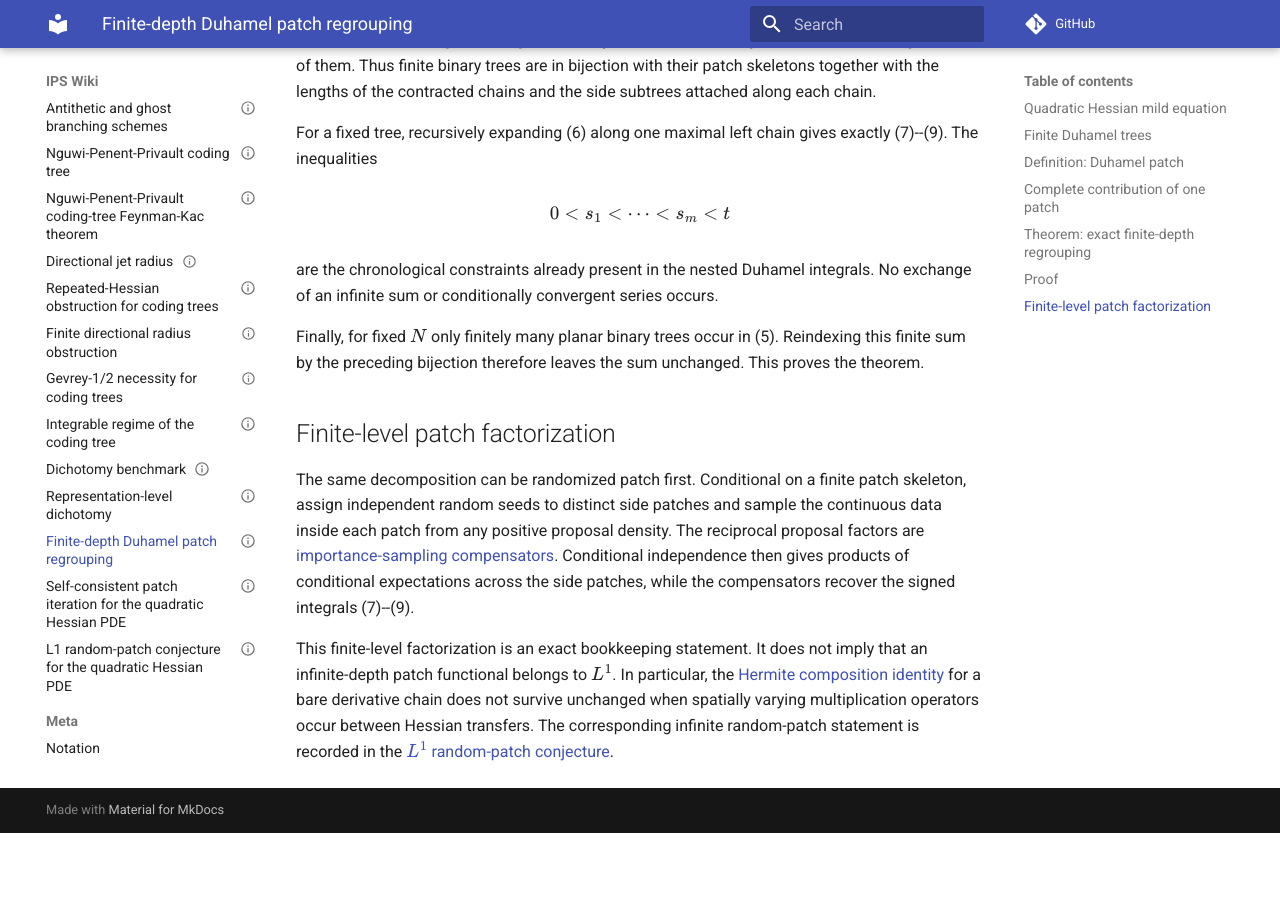
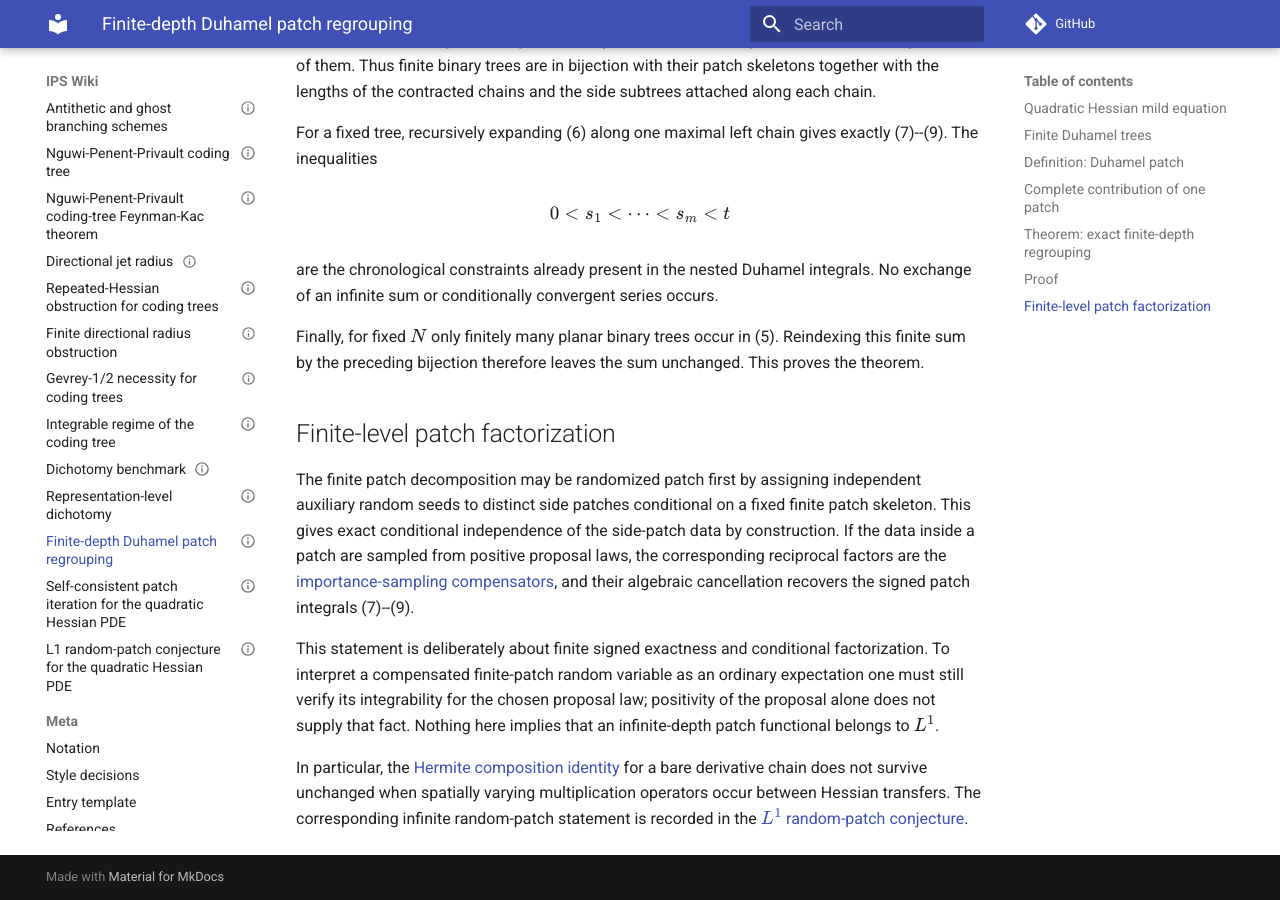
Before and after one commit to maciejgluchowski86-beep/ips-wiki, an MkDocs documentation site: the page built from docs/entries/finite-depth-duhamel-patch-regrouping.md, in a window 1280 px wide and 900 px high, scrolled down 3114 px. Built offline with MkDocs 1.6.1 and Material for MkDocs 9.7.7, drawn with Linux system fonts in a browser that asks for light colours; comment, search, counter and statistics services are not loaded; before the commit the page ends 3947 px from its top, so only the background shows below that.

Commit message:
Separate finite patch factorization from integrability

```diff
--- a/docs/entries/finite-depth-duhamel-patch-regrouping.md
+++ b/docs/entries/finite-depth-duhamel-patch-regrouping.md
@@ -170,6 +170,8 @@ Finally, for fixed \(N\) only finitely many planar binary trees occur in (5). Re
 
 ## Finite-level patch factorization
 
-The same decomposition can be randomized patch first. Conditional on a finite patch skeleton, assign independent random seeds to distinct side patches and sample the continuous data inside each patch from any positive proposal density. The reciprocal proposal factors are [importance-sampling compensators](importance-sampling-compensators.md). Conditional independence then gives products of conditional expectations across the side patches, while the compensators recover the signed integrals (7)--(9).
+The finite patch decomposition may be randomized patch first by assigning independent auxiliary random seeds to distinct side patches conditional on a fixed finite patch skeleton. This gives exact conditional independence of the side-patch data by construction. If the data inside a patch are sampled from positive proposal laws, the corresponding reciprocal factors are the [importance-sampling compensators](importance-sampling-compensators.md), and their algebraic cancellation recovers the signed patch integrals (7)--(9).
 
-This finite-level factorization is an exact bookkeeping statement. It does not imply that an infinite-depth patch functional belongs to \(L^1\). In particular, the [Hermite composition identity](hermite-polynomials-and-gaussian-chaos.md) for a bare derivative chain does not survive unchanged when spatially varying multiplication operators occur between Hessian transfers. The corresponding infinite random-patch statement is recorded in the [\(L^1\) random-patch conjecture](l1-random-patch-conjecture-for-quadratic-hessian-pde.md).
+This statement is deliberately about finite signed exactness and conditional factorization. To interpret a compensated finite-patch random variable as an ordinary expectation one must still verify its integrability for the chosen proposal law; positivity of the proposal alone does not supply that fact. Nothing here implies that an infinite-depth patch functional belongs to \(L^1\).
+
+In particular, the [Hermite composition identity](hermite-polynomials-and-gaussian-chaos.md) for a bare derivative chain does not survive unchanged when spatially varying multiplication operators occur between Hessian transfers. The corresponding infinite random-patch statement is recorded in the [\(L^1\) random-patch conjecture](l1-random-patch-conjecture-for-quadratic-hessian-pde.md).
```
